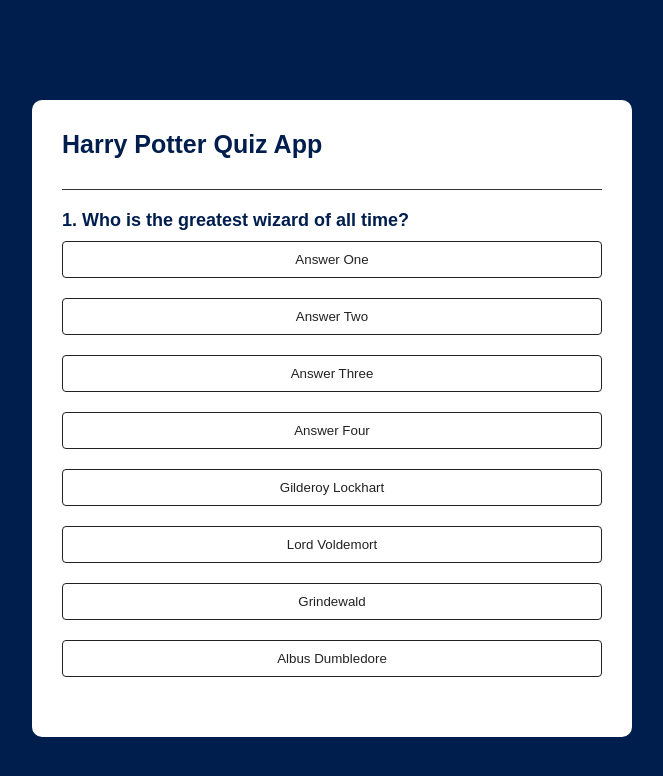
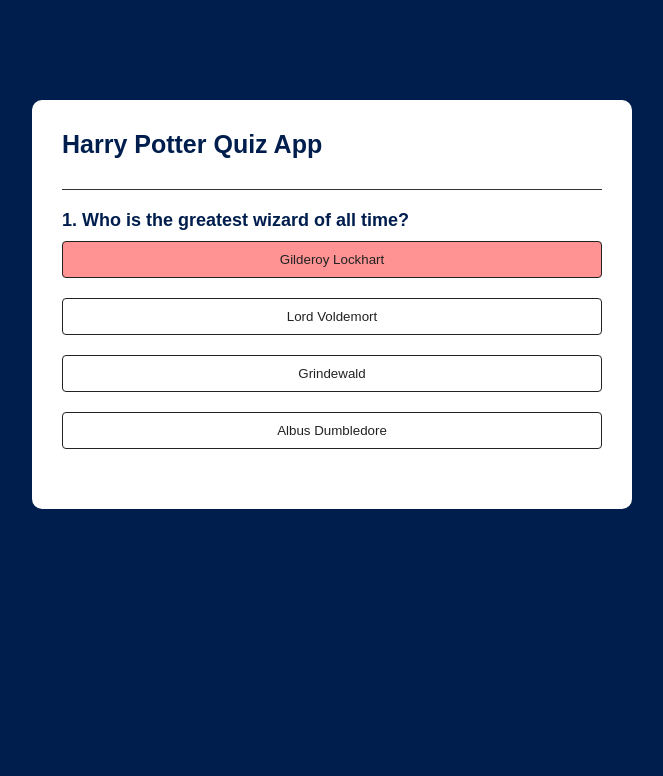
Before and after one commit to Ghostified/Quiz_Application, a plain HTML site: page index.html in a window 1280 px wide. Both pictures are taken after a click on the button "Gilderoy Lockhart". Shown: the whole page, without its empty margins (308-971 px from the left). Drawn offline with Linux system fonts and the light colour scheme.

Commit message:
added a mouse event

```diff
--- a/script.js
+++ b/script.js
@@ -59,6 +59,10 @@ function startQuiz(){
 }
 
 function showQuestion(){
+    //reset the previous state
+    resetState();
+
+    //Diplay the question
     let currentQuestion = questions[currentQuestionIndex];
     let questionNo = currentQuestionIndex + 1;
     questionElement.innerHTML = questionNo + ". " + currentQuestion.question;
@@ -69,7 +73,36 @@ function showQuestion(){
         button.innerHTML = answer.text;
         button.classList.add("btn");
         answerButton.appendChild(button);
+
+        //add true or false to the dataset
+        if (answer.correct) {
+            button.dataset.correct = answer.correct;
+        }
+
+        //click function -> event listener when a mouse is clicked on the answer of the question
+        button.addEventListener("click", selectAnswer);
+
     });
 }
 
+//Functions that removes answers from display
+function resetState() {
+    nextButton.style.display = "none";
+    while (answerButton.firstChild) {
+        answerButton.removeChild(answerButton.firstChild);
+    }
+}
+
+//selection function event
+function selectAnswer(e){
+    const selectedButton = e.target;
+    const isCorrect = selectedButton.dataset.correct === "true";
+    if (isCorrect) {
+        selectedButton.classList.add("correct");
+    } else {
+        selectedButton.classList.add("incorrect");
+    }
+}
+
+//display output -> call the first question index and the answers options
 startQuiz();
--- a/style.css
+++ b/style.css
@@ -60,3 +60,9 @@ body {
     cursor: pointer;
     display: none;
 }
+.correct {
+    background: #9aeabc;
+}
+.incorrect {
+    background: #ff9393;
+}
```
